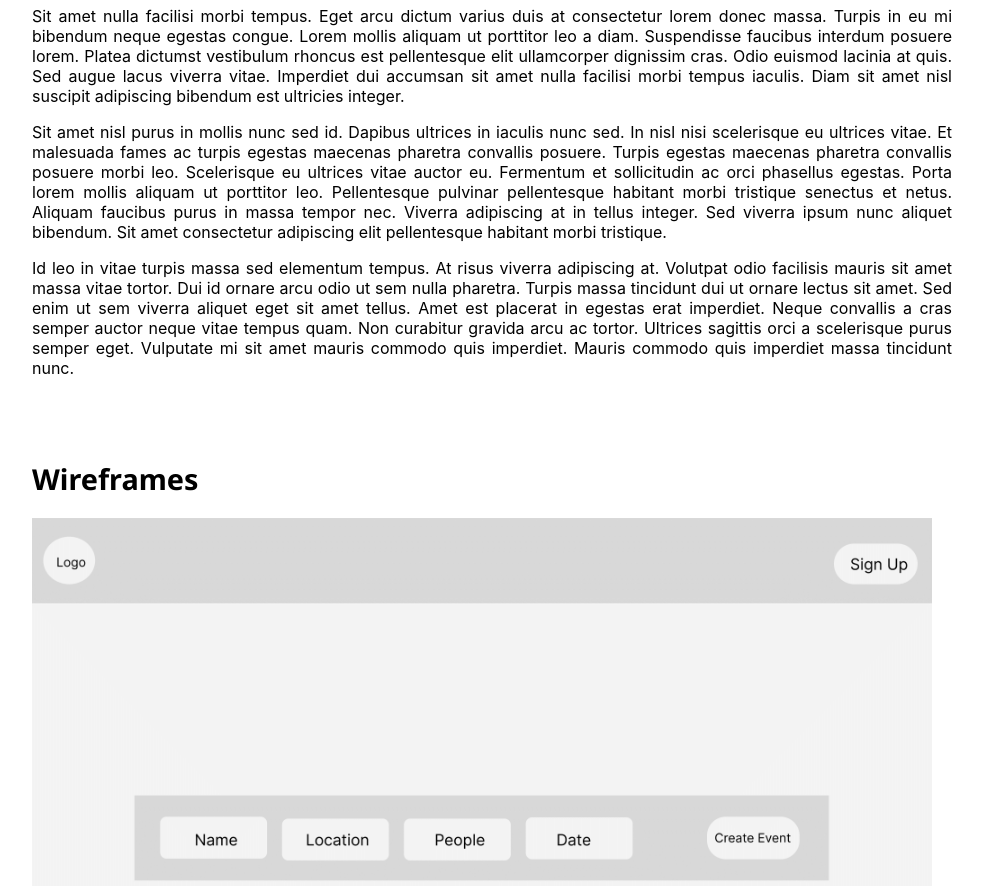
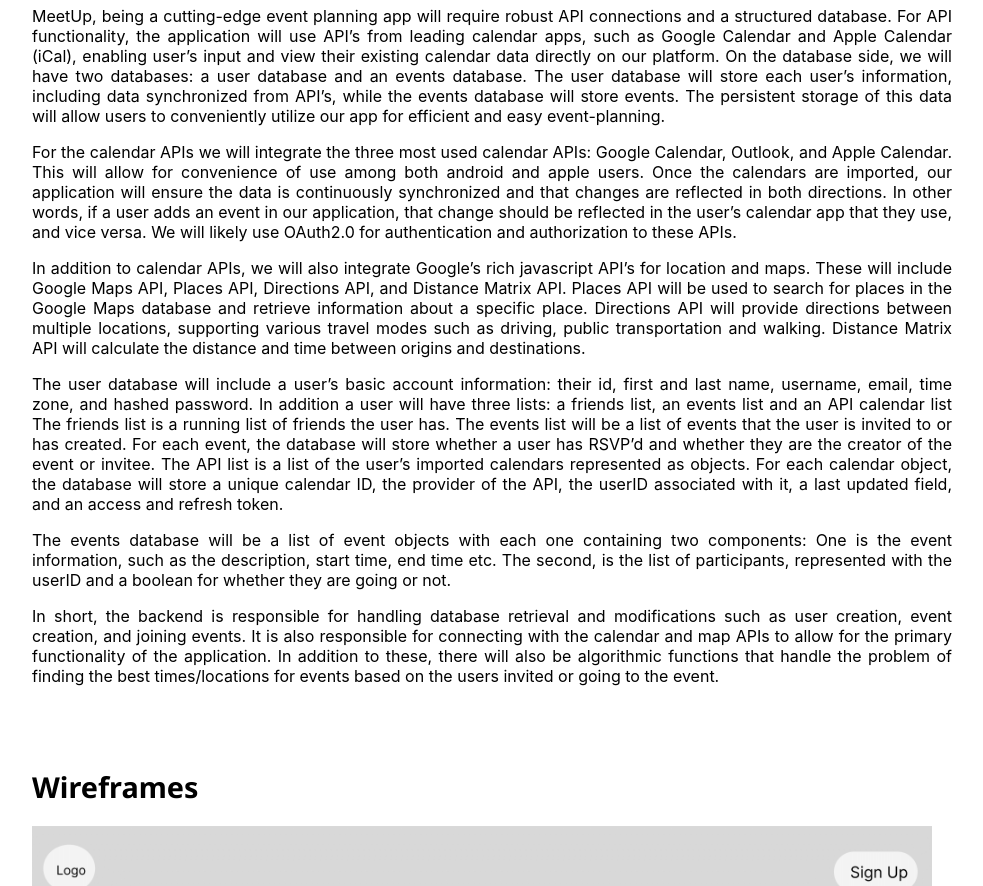
Before and after one commit to cmpdc/CS326-Project-SPRING24, a website: page src/docs/milestone-01/index.html in a window 1280 px wide. Shown: the part 1640-2526 px from the top of the page, without its empty margins (148-1131 px from the left). Drawn offline with Linux system fonts and the light colour scheme; a web font is replaced by a local one.

Commit message:
data requirements added

```diff
--- a/src/docs/milestone-01/index.html
+++ b/src/docs/milestone-01/index.html
@@ -81,37 +81,31 @@
             <h2>Data Requirements</h2>
             <div class="content">
                 <p>
-                    Sit amet nulla facilisi morbi tempus. Eget arcu dictum varius duis at consectetur lorem
-                    donec massa. Turpis in eu mi bibendum neque egestas congue. Lorem mollis aliquam ut porttitor leo a
-                    diam. Suspendisse faucibus interdum posuere lorem. Platea dictumst vestibulum rhoncus est
-                    pellentesque
-                    elit ullamcorper dignissim cras. Odio euismod lacinia at quis. Sed augue lacus viverra vitae.
-                    Imperdiet
-                    dui accumsan sit amet nulla facilisi morbi tempus iaculis. Diam sit amet nisl suscipit adipiscing
-                    bibendum est ultricies integer.
+                    MeetUp, being a cutting-edge event planning app will require robust API connections and a structured database. For API functionality, the application will use API’s from leading calendar apps, such as Google Calendar and Apple Calendar (iCal), enabling user’s input and view their existing calendar data directly on our platform. On the database side, we will have two databases: a user database and an events database. The user database will store each user’s information, including data synchronized from API’s, while the events database will store events. The persistent storage of this data will allow users to conveniently utilize our app for efficient and easy event-planning.
+
                 </p>
                 <p>
-                    Sit amet nisl purus in mollis nunc sed id. Dapibus ultrices in iaculis nunc sed. In nisl nisi
-                    scelerisque eu ultrices vitae. Et malesuada fames ac turpis egestas maecenas pharetra convallis
-                    posuere.
-                    Turpis egestas maecenas pharetra convallis posuere morbi leo. Scelerisque eu ultrices vitae auctor
-                    eu.
-                    Fermentum et sollicitudin ac orci phasellus egestas. Porta lorem mollis aliquam ut porttitor leo.
-                    Pellentesque pulvinar pellentesque habitant morbi tristique senectus et netus. Aliquam faucibus
-                    purus in
-                    massa tempor nec. Viverra adipiscing at in tellus integer. Sed viverra ipsum nunc aliquet bibendum.
-                    Sit
-                    amet consectetur adipiscing elit pellentesque habitant morbi tristique.
+                    For the calendar APIs we will integrate the three most used calendar APIs: Google Calendar, Outlook, and Apple Calendar. This will allow for convenience of use among both android and apple users. Once the calendars are imported, our application will ensure the data is continuously synchronized and that changes are reflected in both directions. In other words, if a user adds an event in our application, that change should be reflected in the user’s calendar app that they use, and vice versa. We will likely use OAuth2.0 for authentication and authorization to these APIs.
+
                 </p>
                 <p>
-                    Id leo in vitae turpis massa sed elementum tempus. At risus viverra adipiscing at. Volutpat odio
-                    facilisis mauris sit amet massa vitae tortor. Dui id ornare arcu odio ut sem nulla pharetra. Turpis
-                    massa tincidunt dui ut ornare lectus sit amet. Sed enim ut sem viverra aliquet eget sit amet tellus.
-                    Amet est placerat in egestas erat imperdiet. Neque convallis a cras semper auctor neque vitae tempus
-                    quam. Non curabitur gravida arcu ac tortor. Ultrices sagittis orci a scelerisque purus semper eget.
-                    Vulputate mi sit amet mauris commodo quis imperdiet. Mauris commodo quis imperdiet massa tincidunt
-                    nunc.
+                    In addition to calendar APIs, we will also integrate Google’s rich javascript API’s for location and maps. These will include Google Maps API, Places API, Directions API, and Distance Matrix API. Places API will be used to search for places in the Google Maps database and retrieve information about a specific place. Directions API will provide directions between multiple locations, supporting various travel modes such as driving, public transportation and walking. Distance Matrix API will calculate the distance and time between origins and destinations.
+
                 </p>
+                <p>
+                    The user database will include a user’s basic account information: their id, first and last name, username, email, time zone, and hashed password. In addition a user will have three lists: a friends list, an events list and an API calendar list  The friends list is a running list of friends the user has. The events list will be a list of events that the user is invited to or has created. For each event, the database will store whether a user has RSVP’d and whether they are the creator of the event or invitee. The API list is a list of the user’s imported calendars represented as objects. For each calendar object, the database will store a unique calendar ID, the provider of the API, the userID associated with it, a last updated field, and an access and refresh token.
+
+                </p>
+                <p>
+
+                The events database will be a list of event objects with each one containing two components: One is the event information, such as the description, start time, end time etc. The second, is the list of participants, represented with the userID and a boolean for whether they are going or not.
+
+                </p>
+                <p>
+                In short, the backend is responsible for handling database retrieval and modifications such as user creation, event creation, and joining events. It is also responsible for connecting with the calendar and map APIs to allow for the primary functionality of the application. In addition to these, there will also be algorithmic functions that handle the problem of finding the best times/locations for events based on the users invited or going to the event.
+
+                </p>
+
             </div>
         </article>
         <article id="wire-frames" class="sectionBox">
--- a/src/docs/milestone-01/script.js
+++ b/src/docs/milestone-01/script.js
@@ -11,7 +11,7 @@ const teamMembers = [
 		photoURL: "photos/jason.jpg",
 		bannerURL: "photos/jasonBackground.jpg",
 		role: "Backend Developer",
-		bio: " I am a senior CS major and an aspiring full-stack developer. I am currently project lead and full-stack developer for my semester project in CS 320. I strive to be a supportive member for my team.",
+		bio: " Hi! My name is Jason. I am a senior CS major and an aspiring full-stack developer. I am currently project lead and full-stack developer for my semester project in CS 320. I am responsible for database storage and retrieval and API integration for MeetUp.",
 	},
 	{
 		name: "Annanta Budhathoki",
```
